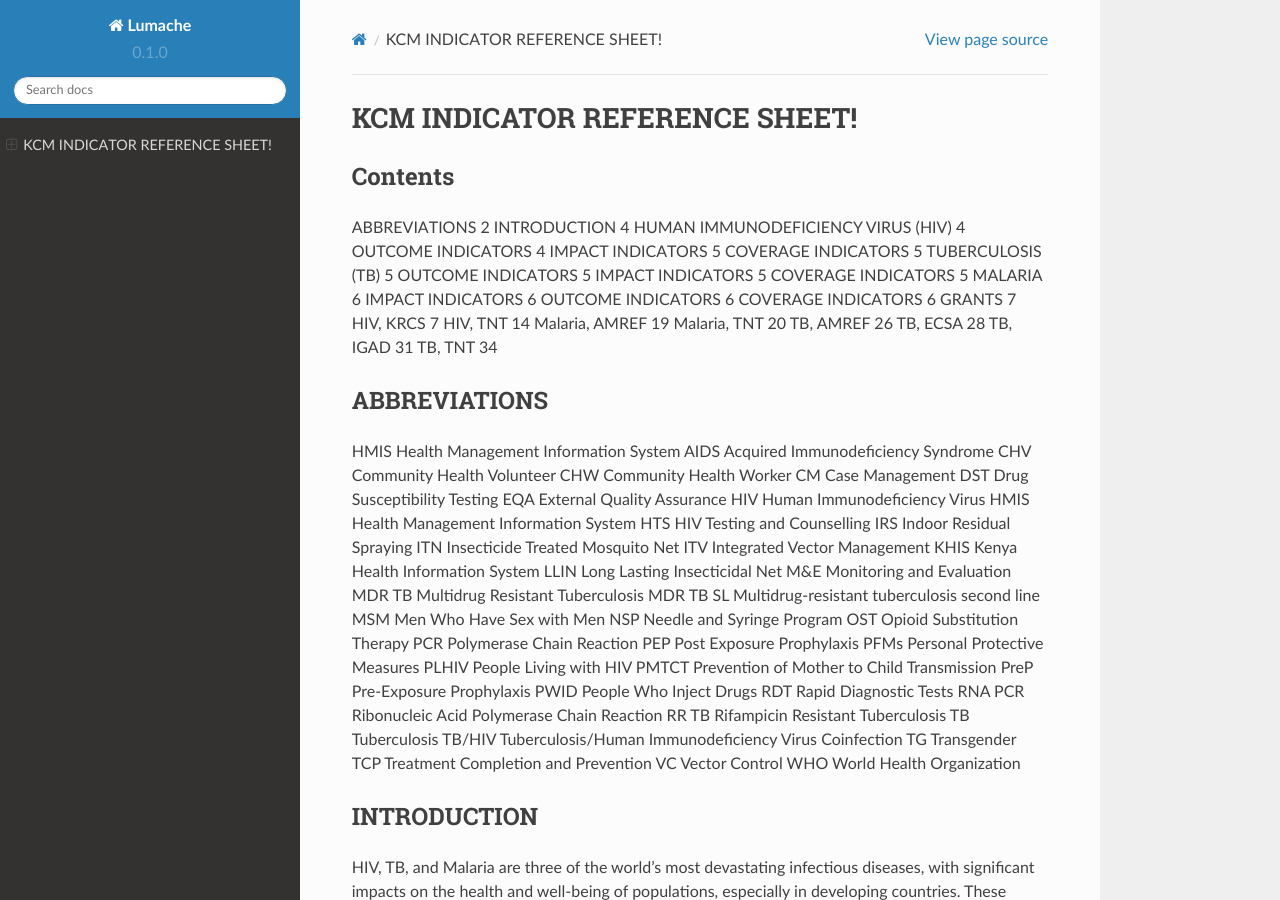
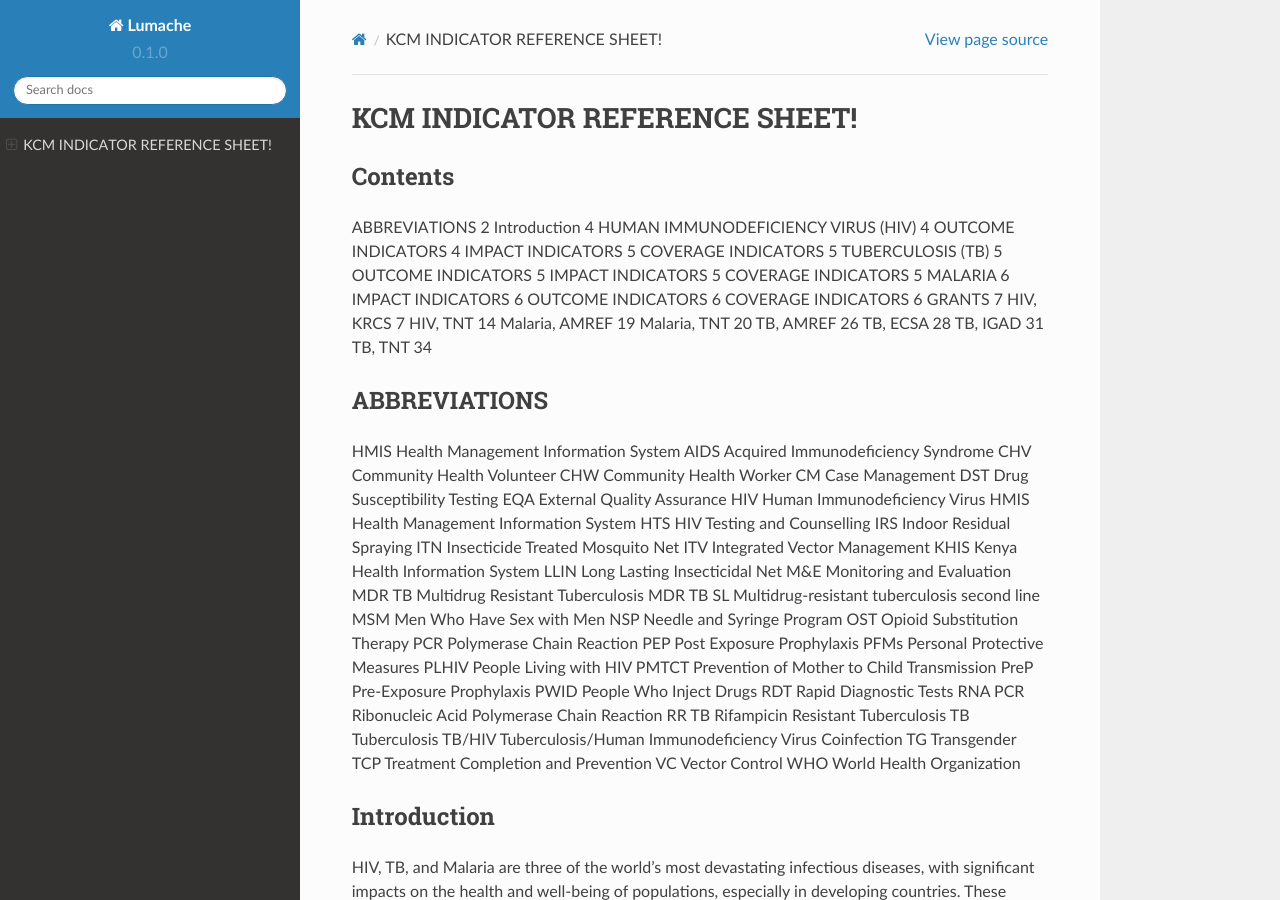
Before and after one commit to danielmaangi/kcmdashboard, a Sphinx documentation site: the page built from docs/source/index.rst, in a window 1280 px wide and 900 px high. Built offline with Sphinx 7.4.7 and the Read the Docs theme 2.0.0, drawn with Linux system fonts in a browser that asks for light colours.

```diff
--- a/docs/source/index.rst
+++ b/docs/source/index.rst
@@ -6,7 +6,7 @@ Contents
 ==============
 
 ABBREVIATIONS   2
-INTRODUCTION   4
+Introduction   4
 HUMAN IMMUNODEFICIENCY VIRUS (HIV)   4
 OUTCOME INDICATORS   4
 IMPACT INDICATORS   5
@@ -72,7 +72,7 @@ VC                Vector Control
 WHO               World Health Organization
 
 ==============
-INTRODUCTION
+Introduction
 ==============
 
 HIV, TB, and Malaria are three of the world's most devastating infectious diseases, with significant impacts on the health and well-being of populations, especially in developing countries. These diseases influence individuals and communities, often leading to reduced life expectancies, increased healthcare costs, and lost productivity. Despite significant progress in reducing the incidence and prevalence of these diseases, they continue to be a significant public health concern, especially in low-income countries.
```
